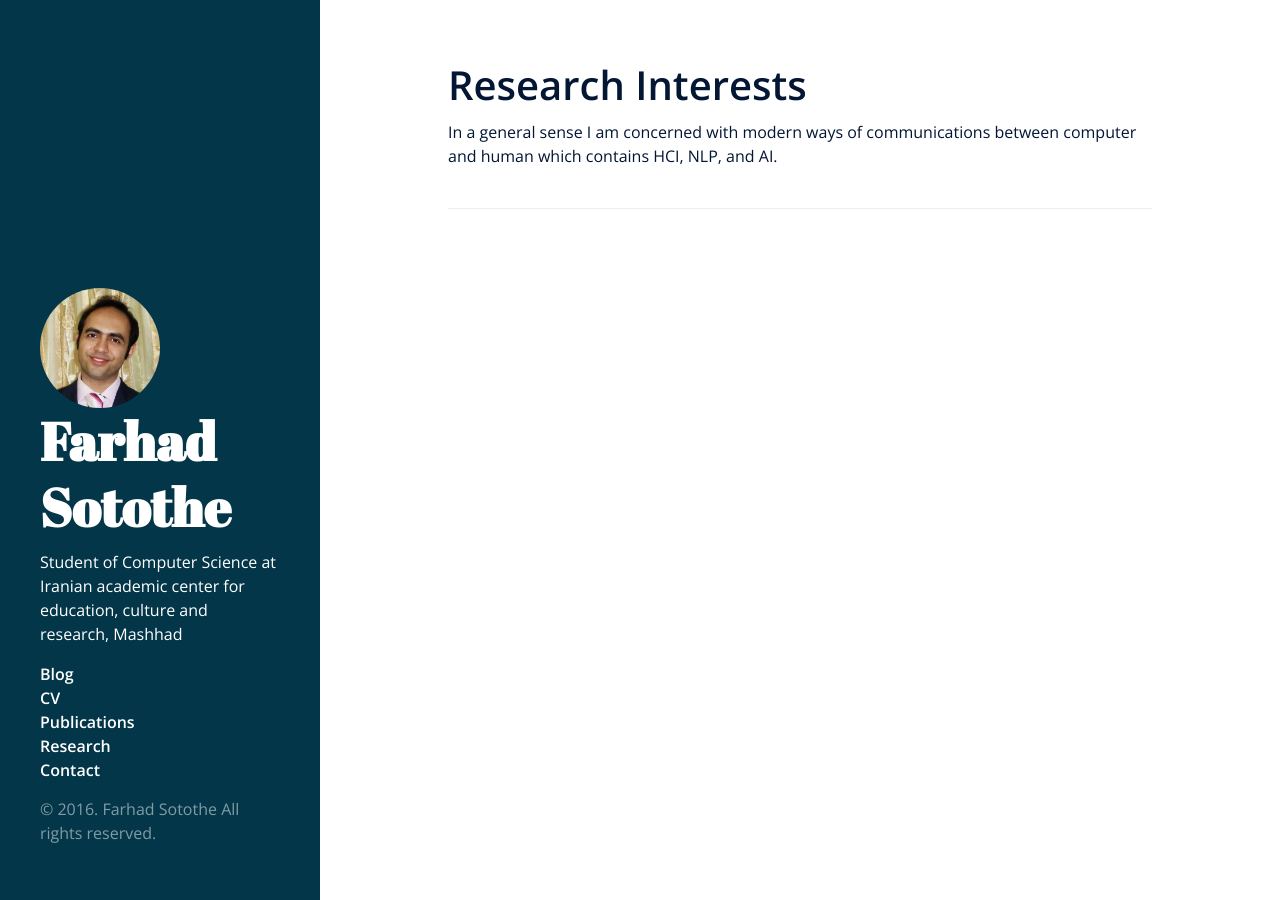
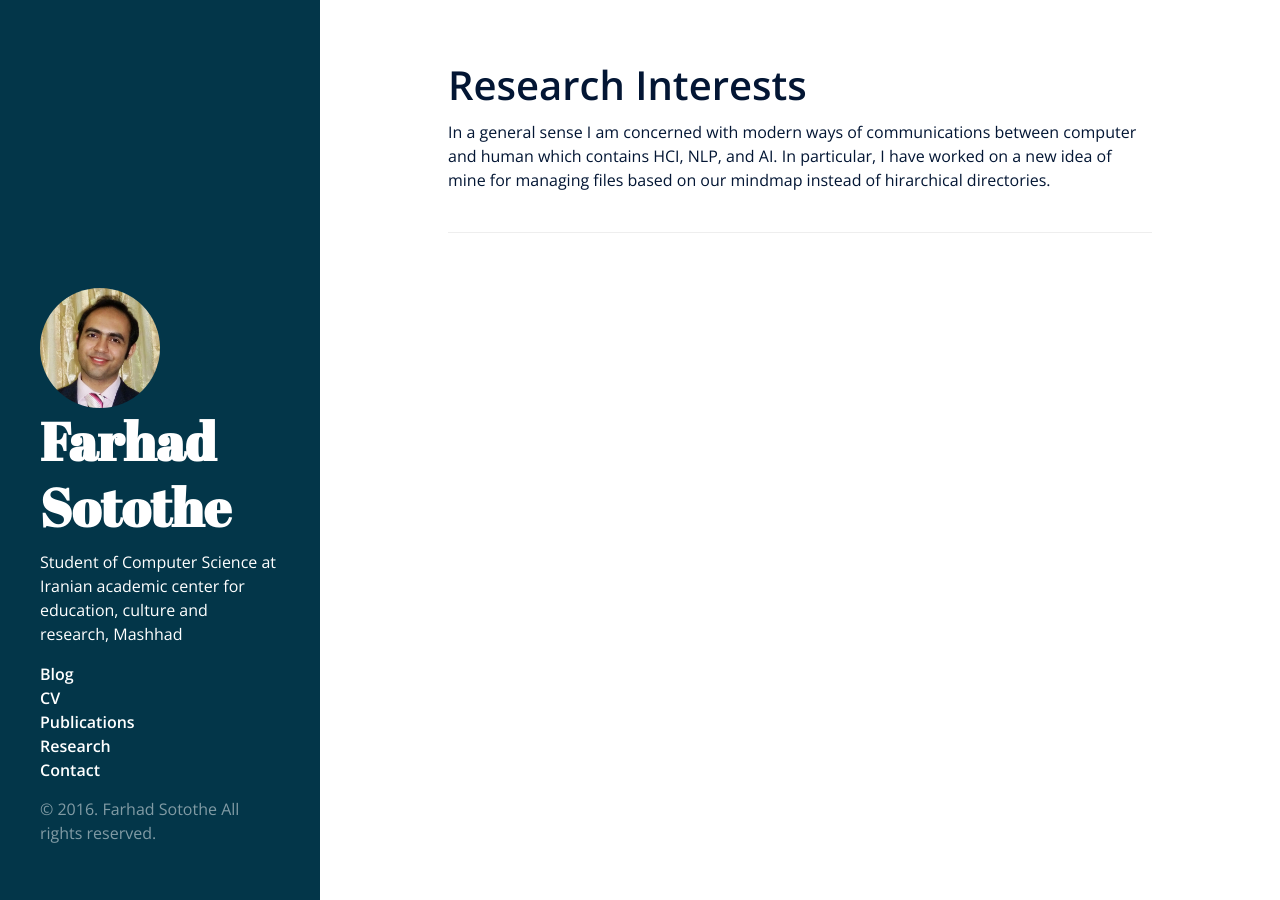
Before and after one commit to sotothe/sotothe.github.io, a Jekyll site: the page built from research.md, in a window 1280 px wide. Built offline with Jekyll 4.4.1, drawn with Linux system fonts in a browser that asks for light colours; nearby versions of some CDN libraries; comment, search, counter and statistics services are not loaded.

Commit message:
Update research.md

```diff
--- a/research.md
+++ b/research.md
@@ -6,3 +6,4 @@ title: Research Interests
 <img class="img-port" src="/public/images/sotothe.github.io">
 -->
 In a general sense I am concerned with modern ways of communications between computer and human which contains HCI, NLP, and AI.
+In particular, I have worked on a new idea of mine for managing files based on our mindmap instead of hirarchical directories.
```
